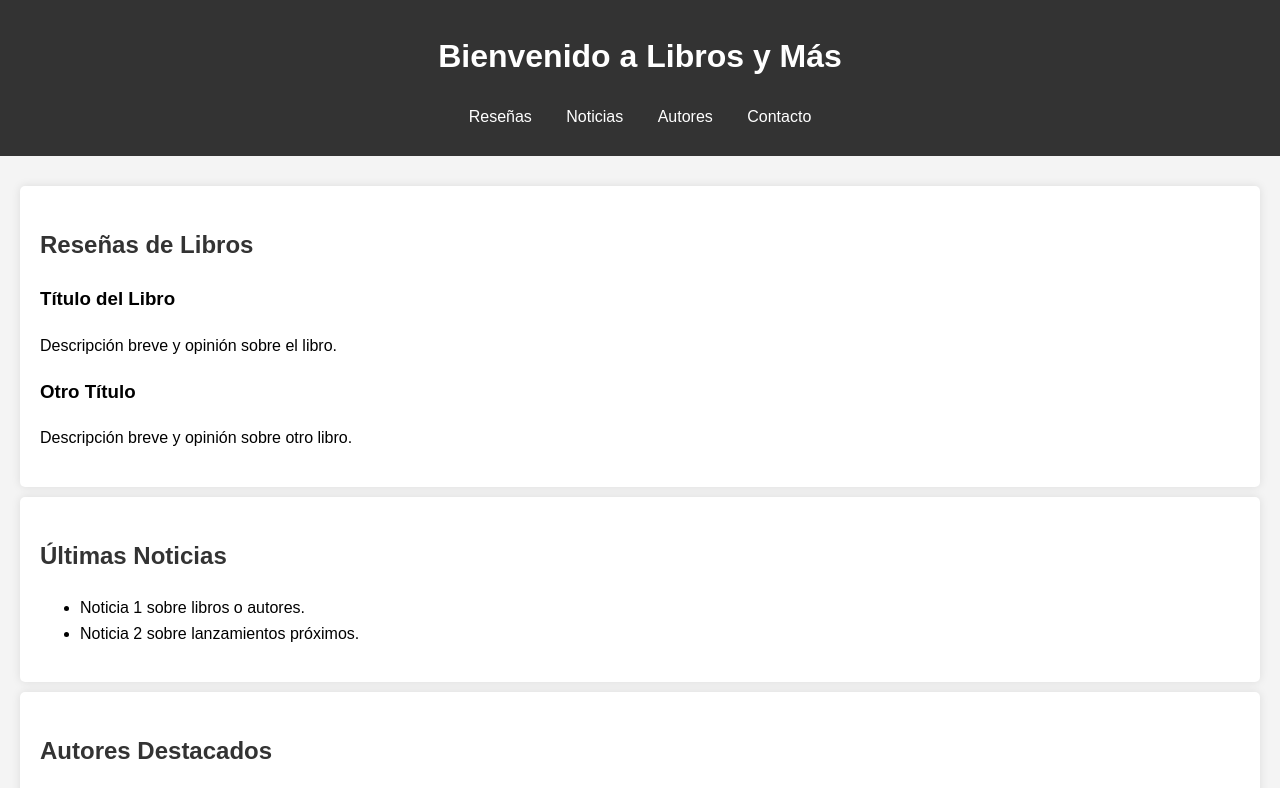
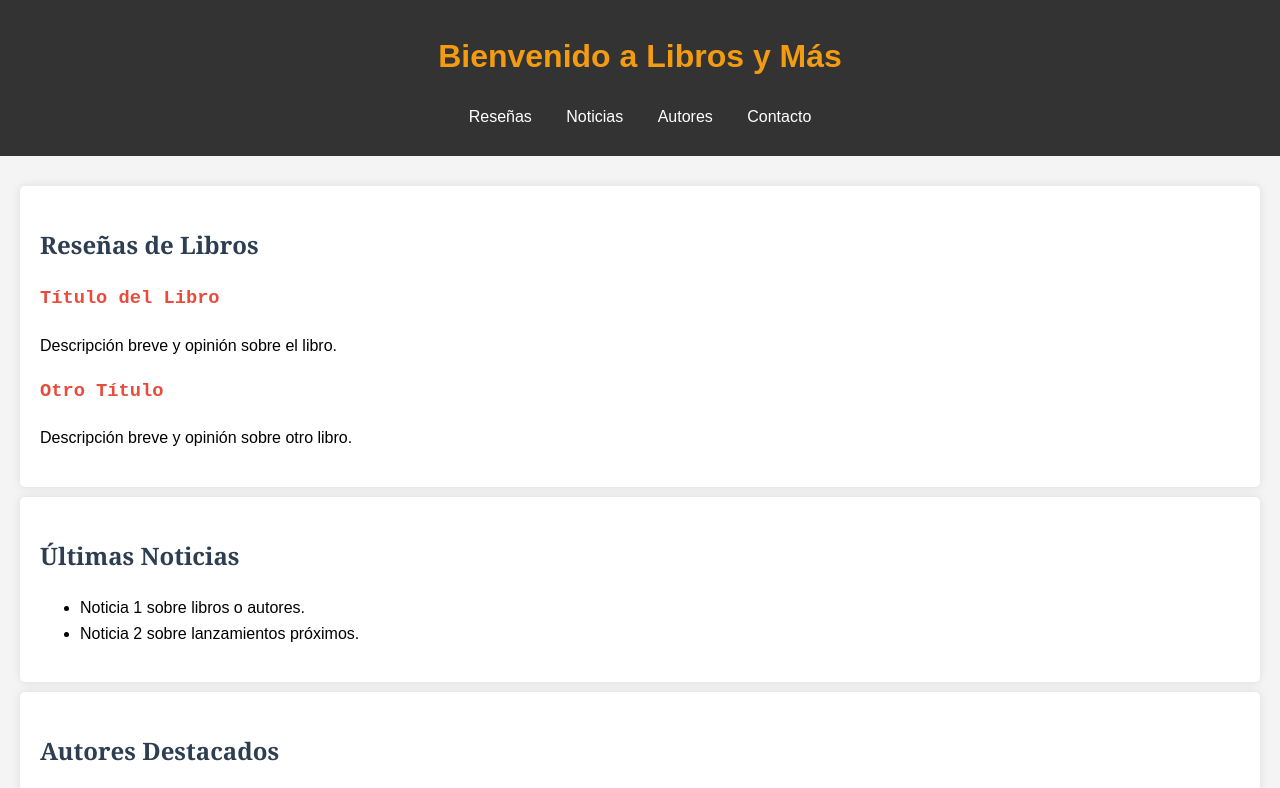
Before and after one commit to AnFusche/Libros, a plain HTML site: page index.html in a window 1280 px wide. Shown: the top 788 px of the page. Drawn offline with Linux system fonts and the light colour scheme.

Commit message:
Update index.html

```diff
--- a/index.html
+++ b/index.html
@@ -6,7 +6,7 @@
     <title>Página de Libros</title>
     <style>
         body {
-            font-family: Arial, sans-serif;
+            font-family: 'Arial', sans-serif;
             line-height: 1.6;
             margin: 0;
             padding: 0;
@@ -48,7 +48,13 @@
         }
 
         h2 {
-            color: #333;
+            color: #2c3e50; /* Color para los títulos de sección */
+            font-family: 'Georgia', serif; /* Fuente para los títulos */
+        }
+
+        h3 {
+            color: #e74c3c; /* Color para los subtítulos de los libros */
+            font-family: 'Courier New', monospace; /* Fuente para los subtítulos */
         }
 
         footer {
@@ -64,7 +70,7 @@
 </head>
 <body>
     <header>
-        <h1>Bienvenido a Libros y Más</h1>
+        <h1 style="color: #f39c12;">Bienvenido a Libros y Más</h1>
         <nav>
             <ul>
                 <li><a href="#reseñas">Reseñas</a></li>
```
